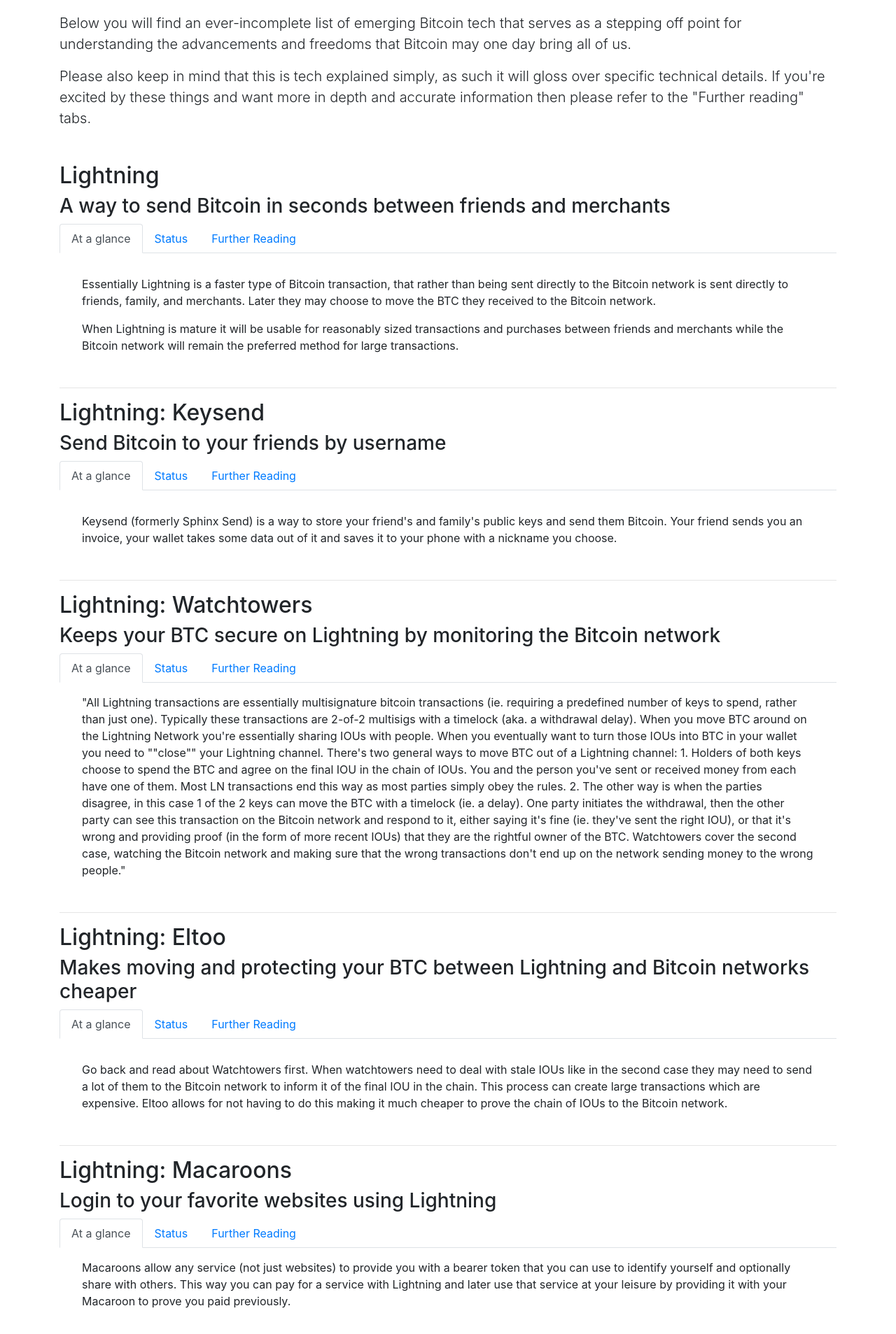
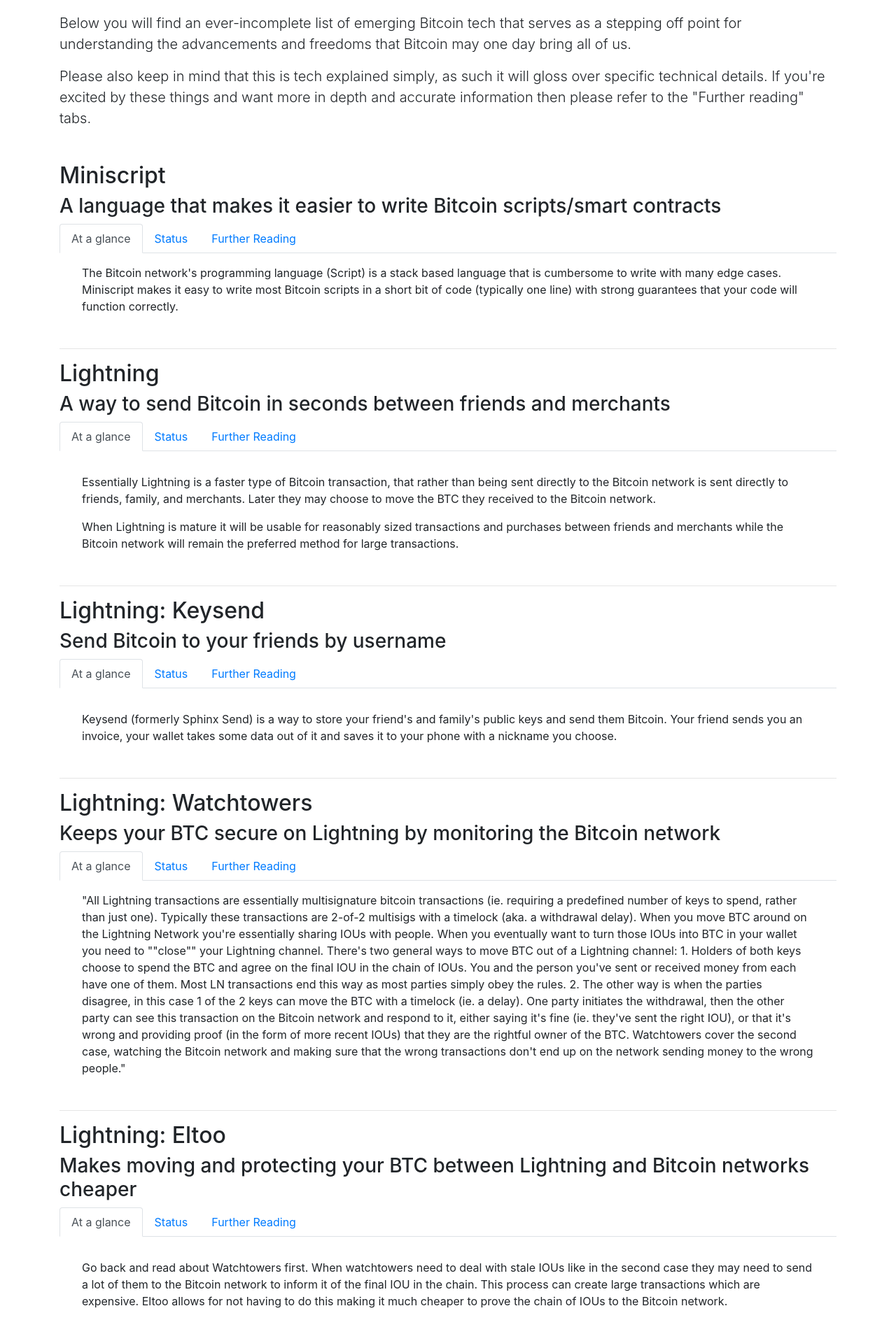
Before and after one commit to pyskell/whatcanbitcoindo, a Flask app: page / in a window 1280 px wide. Shown: the part 394-2301 px from the top of the page at 70% size. Run offline with Flask 2, Linux system fonts and the light colour scheme; some libraries are stand-ins or nearby versions.

Commit message:
ADD: Taproot and Miniscript

```diff
--- /dev/null
+++ b/templates/tech/10_miniscript.html
@@ -0,0 +1,32 @@
+{% extends "description.html" %}
+
+{# Make sure to number your filenames if you need them to be in a specific order #}
+{# Ordering needs to start at 1 (not 0) #}
+
+{% set id="miniscript"%} {# id must be unique and follow the rules for ids in css https://www.w3.org/TR/CSS21/syndata.html#characters #}
+{% set project="Miniscript" %} {# Use proper-case (ex. Bitcoin, not bitcoin) #}
+{% set sub_project="" %} {# set to False or "" if not using #}
+{% set simple_desc="A language that makes it easier to write Bitcoin scripts/smart contracts" %} {# Keep this short (~50-70 characters) #}
+
+{% block at_a_glance %} {# This is the one required block #}
+The Bitcoin network's programming language (Script) is a stack based language that is cumbersome to write
+with many edge cases. Miniscript makes it easy to write most Bitcoin scripts in a short bit of code (typically one line)
+with strong guarantees that your code will function correctly.
+{% endblock at_a_glance %}
+
+{% block status %}
+
+{% endblock status %}
+
+{% block future %}
+
+{% endblock future %}
+
+{% block vs_alts %}
+
+{% endblock vs_alts %}
+
+{% block further_reading %}
+<p><a href="http://bitcoin.sipa.be/miniscript/">Miniscript Reference and Web-based Compiler</a></p>
+<p><a href="https://www.youtube.com/watch?v=XM1lzN4Zfks">Pieter Wuille's talk on an early version of Miniscript</a></p>
+{% endblock further_reading %}
--- a/templates/tech/8_schnorr.html
+++ b/templates/tech/8_schnorr.html
@@ -18,7 +18,7 @@ agreements between you and others are kept entirely private, looking just like a
 {% endblock at_a_glance %}
 
 {% block status %}
-Schnorr is currently a Bitcoin Improvement Proposal at draft status which means it may soon make its way into the bitcoind software.
+Schnorr is currently a Bitcoin Improvement Proposal at draft status which means it may make its way into the bitcoind software.
 {% endblock status %}
 
 {% block future %}
--- /dev/null
+++ b/templates/tech/9_taproot.html
@@ -0,0 +1,46 @@
+{# TODO: Taproot and Taproot Script should maybe be separate #}
+
+{% extends "description.html" %}
+
+{# Make sure to number your filenames if you need them to be in a specific order #}
+{# Ordering needs to start at 1 (not 0) #}
+
+{% set id="taproot"%} {# id must be unique and follow the rules for ids in css https://www.w3.org/TR/CSS21/syndata.html#characters #}
+{% set project="Taproot" %} {# Use proper-case (ex. Bitcoin, not bitcoin) #}
+{% set sub_project="" %} {# set to False or "" if not using #}
+{% set simple_desc="More flexible and private Bitcoin smart contracts" %} {# Keep this short (~50-70 characters) #}
+
+{% block at_a_glance %} {# This is the one required block #}
+Suppose you and 12 other business partners decide to collectively manage BTC for your startup.
+You all want an equal (or maybe unequal) say on what to spend your money on.
+You can store it all in one bank account and share a password, effectively trusting every person to not misbehave.
+Alternatively you can use a solution like Taproot to make sure you have equal (or unequal)
+say on when you can spend your BTC, effectively turning a business contract into an agreement enforced by the Bitcoin network.
+
+Taproot also improves privacy. Today if you and your business partners had such an agreement on the Bitcoin network
+and decided to spend your BTC on a new investment then the moment you did everyone on the Bitcoin network would
+know the wallets of every partner involved in the decision. This is bad if you don't want the world knowing
+the operations of your business.
+
+With Taproot (really Taproot + Schnorr + Taproot Scripts) you can make sure your transactions reveal much less or,
+in many cases, no information about your operations.
+{% endblock at_a_glance %}
+
+{% block status %}
+Taproot is currently a Bitcoin Improvement Proposal at draft status which means it may make its way into the bitcoind software.
+{% endblock status %}
+
+{% block future %}
+If Taproot is activated all sorts of new types of applications and money management will be available and enforceable by the Bitcoin network.
+Taproot is very much a building block that may allow for types of applications no one has been able to build yet.
+{% endblock future %}
+
+{% block vs_alts %}
+Currently we depend on many centrally controlled services to manage our money and agreements around them.
+Taproot will help us avoid or moderate the power that centralized intermediaries have over our money.
+{% endblock vs_alts %}
+
+{% block further_reading %}
+<p><a href="https://github.com/bitcoin/bips/blob/master/bip-0341.mediawiki">Taproot BIP</a></p>
+<p><a href="https://github.com/bitcoin/bips/blob/master/bip-0342.mediawiki">Taproot Script BIP</a></p>
+{% endblock further_reading %}
```
